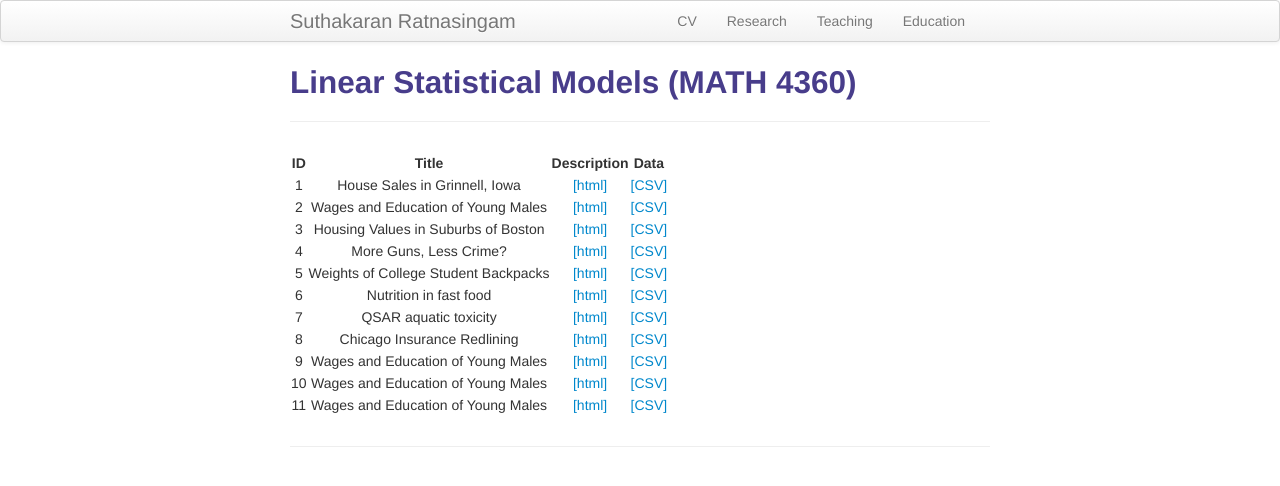
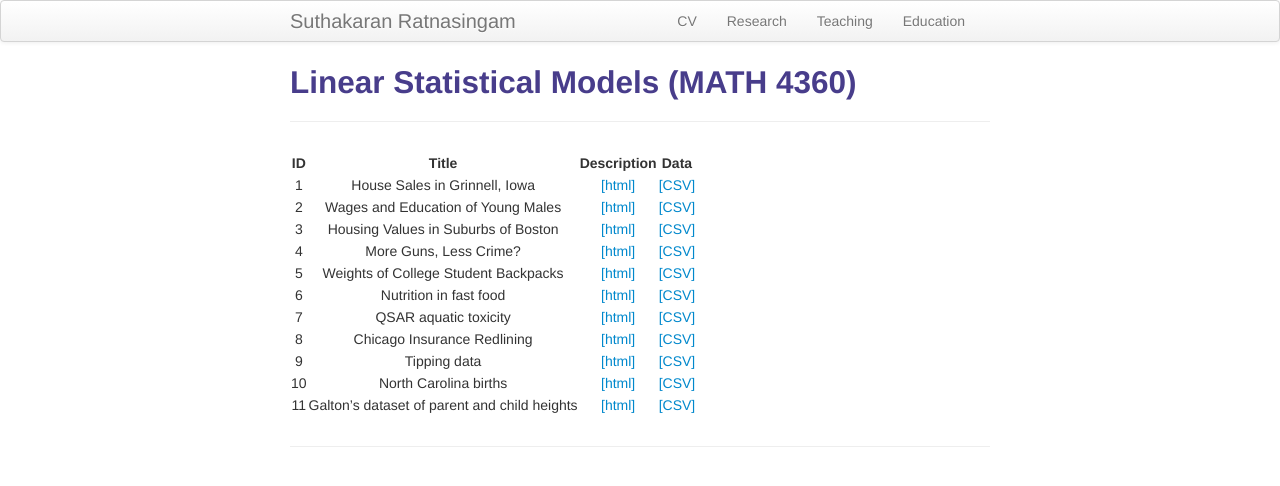
Before and after one commit to suthakaranr/suthakaranr.github.io, a Jekyll site: the page built from pages/LinStatModProj.md, in a window 1280 px wide. Shown: the top 486 px of the page. Built offline with Jekyll 4.4.1, drawn with Linux system fonts in a browser that asks for light colours.

Commit message:
Update LinStatModProj.md

```diff
--- a/pages/LinStatModProj.md
+++ b/pages/LinStatModProj.md
@@ -16,9 +16,9 @@ description: Linear Statistical Models
 | 6     | Nutrition in fast food     | <a style="text-decoration:none" href="https://vincentarelbundock.github.io/Rdatasets/doc/openintro/fastfood.html" target="_blank" rel="noopener noreferrer">[html]</a>      | <a style="text-decoration:none" href="../assets/Data4360/fastfood.csv" target="_blank" rel="noopener noreferrer">[CSV]</a>      |
 | 7     | QSAR aquatic toxicity     | <a style="text-decoration:none" href="https://archive.ics.uci.edu/ml/datasets/QSAR+aquatic+toxicity#" target="_blank" rel="noopener noreferrer">[html]</a>      | <a style="text-decoration:none" href="../assets/Data4360/qsar_aquatic_toxicity.csv" target="_blank" rel="noopener noreferrer">[CSV]</a>      |
 | 8     | Chicago Insurance Redlining     | <a style="text-decoration:none" href="../assets/Data4360/ChicagoInsurance.txt" target="_blank" rel="noopener noreferrer">[html]</a>      | <a style="text-decoration:none" href="../assets/Data4360/insurance.dat" target="_blank" rel="noopener noreferrer">[CSV]</a>      |
-| 9     | Wages and Education of Young Males     | <a style="text-decoration:none" href="https://vincentarelbundock.github.io/Rdatasets/doc/Ecdat/Males.html" target="_blank" rel="noopener noreferrer">[html]</a>      | <a style="text-decoration:none" href="../assets/Data4360/Males.csv" target="_blank" rel="noopener noreferrer">[CSV]</a>      |
-| 10    | Wages and Education of Young Males     | <a style="text-decoration:none" href="https://vincentarelbundock.github.io/Rdatasets/doc/Ecdat/Males.html" target="_blank" rel="noopener noreferrer">[html]</a>      | <a style="text-decoration:none" href="../assets/Data4360/Males.csv" target="_blank" rel="noopener noreferrer">[CSV]</a>      |
-| 11     | Wages and Education of Young Males     | <a style="text-decoration:none" href="https://vincentarelbundock.github.io/Rdatasets/doc/Ecdat/Males.html" target="_blank" rel="noopener noreferrer">[html]</a>      | <a style="text-decoration:none" href="../assets/Data4360/Males.csv" target="_blank" rel="noopener noreferrer">[CSV]</a>      |
+| 9     | Tipping data     | <a style="text-decoration:none" href="https://vincentarelbundock.github.io/Rdatasets/doc/reshape2/tips.html" target="_blank" rel="noopener noreferrer">[html]</a>      | <a style="text-decoration:none" href="../assets/Data4360/Males.csv" target="_blank" rel="noopener noreferrer">[CSV]</a>      |
+| 10    | North Carolina births     | <a style="text-decoration:none" href="https://vincentarelbundock.github.io/Rdatasets/doc/openintro/births.html" target="_blank" rel="noopener noreferrer">[html]</a>      | <a style="text-decoration:none" href="../assets/Data4360/Males.csv" target="_blank" rel="noopener noreferrer">[CSV]</a>      |
+| 11     | Galton's dataset of parent and child heights     | <a style="text-decoration:none" href="https://vincentarelbundock.github.io/Rdatasets/doc/mosaicData/Galton.html" target="_blank" rel="noopener noreferrer">[html]</a>      | <a style="text-decoration:none" href="../assets/Data4360/Males.csv" target="_blank" rel="noopener noreferrer">[CSV]</a>      |
 
 
 
```
